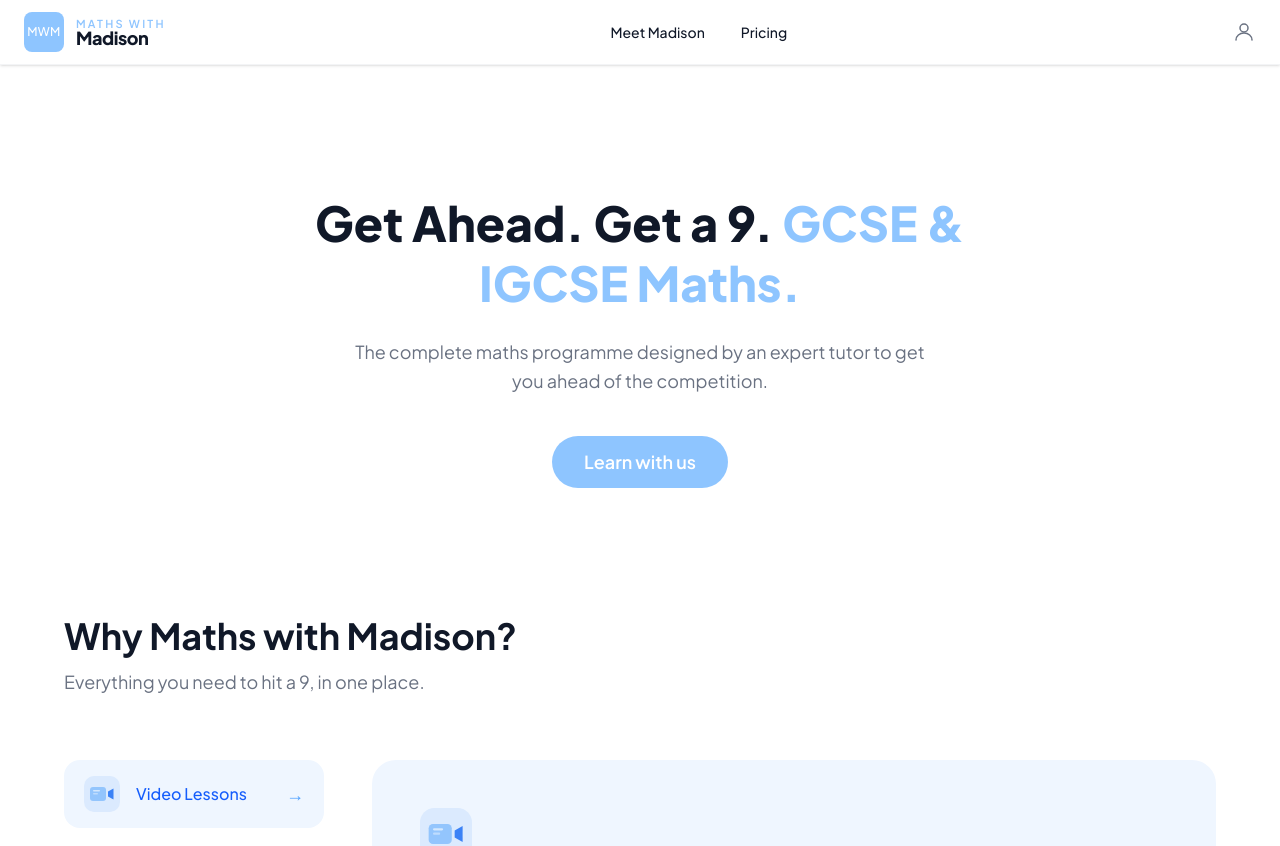
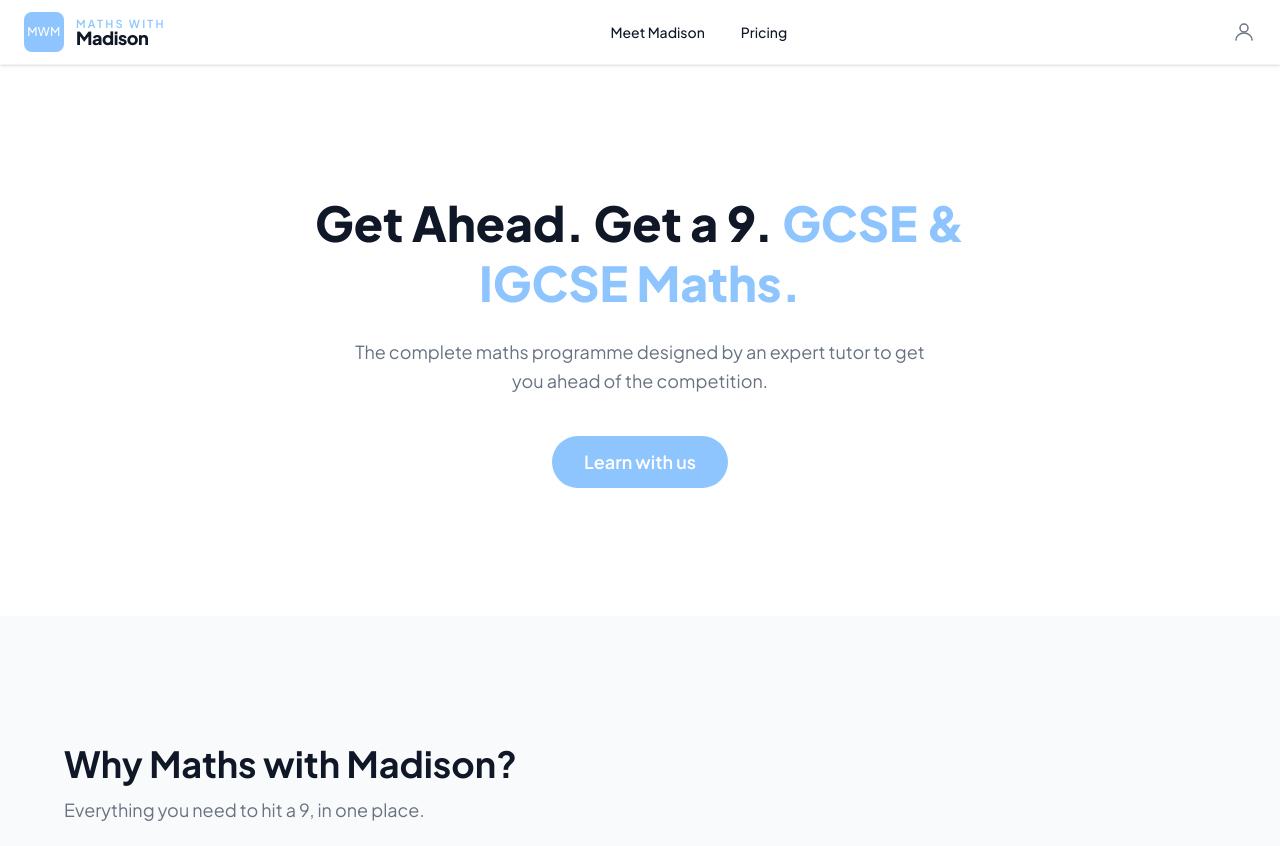
Before and after one commit to Nicholas-Charlier/gcse-maths-platform-new, a Next.js app: page / in a window 1280 px wide. Shown: the top 846 px of the page. Built offline with nearby package versions, Linux system fonts and the light colour scheme.

Commit message:
Update project

```diff
--- a/app/page.tsx
+++ b/app/page.tsx
@@ -111,7 +111,7 @@
   return (
     <main className="min-h-screen flex flex-col items-center">
       {/* Hero */}
-      <section className="flex flex-col items-center pt-32 px-6">
+      <section className="flex flex-col items-center pt-32 pb-32 px-6">
         <h1 className="text-4xl md:text-5xl font-black text-gray-900 text-center max-w-3xl leading-tight">
           Get Ahead. Get a 9.{" "}
           <span className="text-blue-300">GCSE & IGCSE Maths.</span>
@@ -128,7 +128,7 @@
       </section>
 
       {/* Features */}
-      <section className="py-32 px-6 w-full">
+      <section className="py-32 px-6 w-full bg-gray-50">
         <div className="max-w-6xl mx-auto">
           <h2 className="text-4xl font-bold text-gray-900 mb-3">
             Why Maths with Madison?
```
